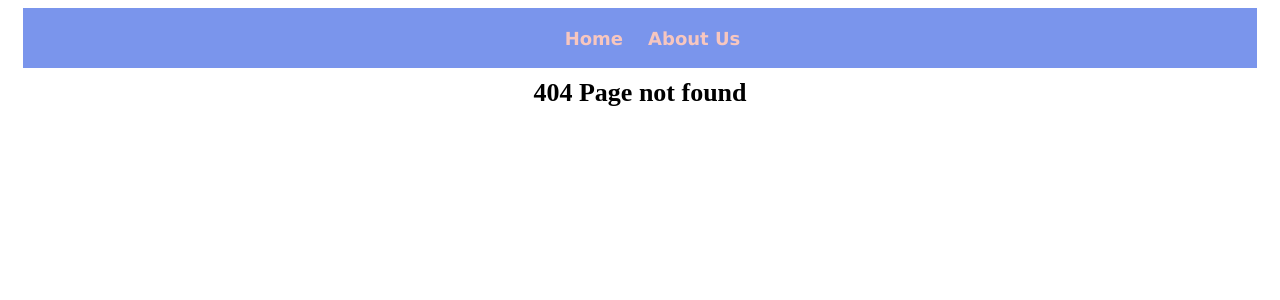
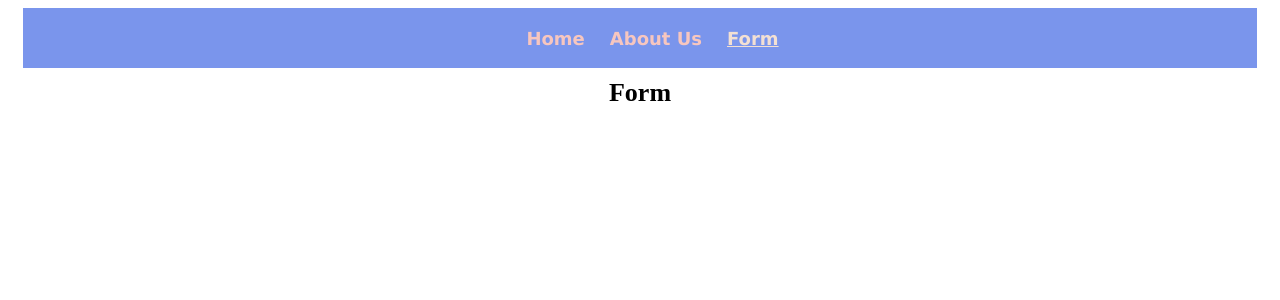
Before and after one commit to AnatoliyIliev/RS-React2023Q1, a React app: page /#/form in a window 1280 px wide. Before the commit this address had no page. Shown: the top 300 px of the page. Built offline with nearby package versions, Linux system fonts and the light colour scheme; the HTML template or start-up script is replaced by a standard one.

Commit message:
init: start react-forms

```diff
--- a/src/App.tsx
+++ b/src/App.tsx
@@ -3,6 +3,7 @@ import { Routes, Route } from 'react-router-dom';
 import HomePage from './pages/HomePage';
 import AboutUsPage from './pages/AboutUsPage';
 import NotFoundPage from './pages/NotFoundPage';
+import FormPage from './pages/FormPage';
 import Layout from './components/Layout';
 
 function App() {
@@ -11,6 +12,7 @@ function App() {
       <Route path="/" element={<Layout />}>
         <Route index element={<HomePage />} />
         <Route path="about" element={<AboutUsPage />} />
+        <Route path="form" element={<FormPage />}></Route>
         <Route path="*" element={<NotFoundPage />} />
       </Route>
     </Routes>
--- a/src/components/Navigation.tsx
+++ b/src/components/Navigation.tsx
@@ -16,6 +16,12 @@ function Navigation() {
       >
         About Us
       </NavLink>
+      <NavLink
+        to="/form"
+        className={({ isActive }) => (isActive ? styles.activeStyle : styles.navigation)}
+      >
+        Form
+      </NavLink>
     </nav>
   );
 }
--- /dev/null
+++ b/src/pages/FormPage.tsx
@@ -0,0 +1,10 @@
+import { Component } from 'react';
+import Heading from '../components/Heading';
+
+class Form extends Component {
+  render() {
+    return <Heading>Form</Heading>;
+  }
+}
+
+export default Form;
```
